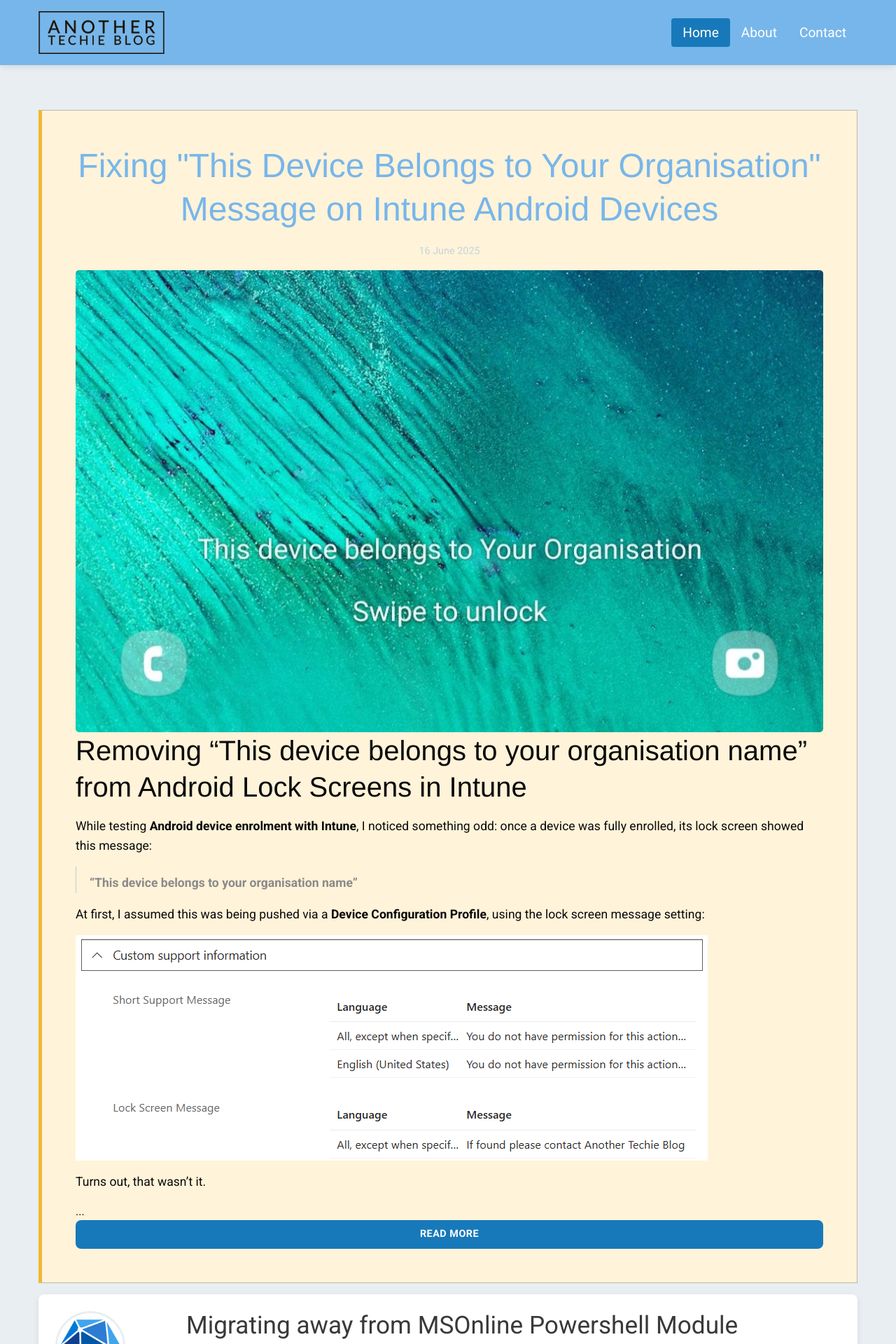
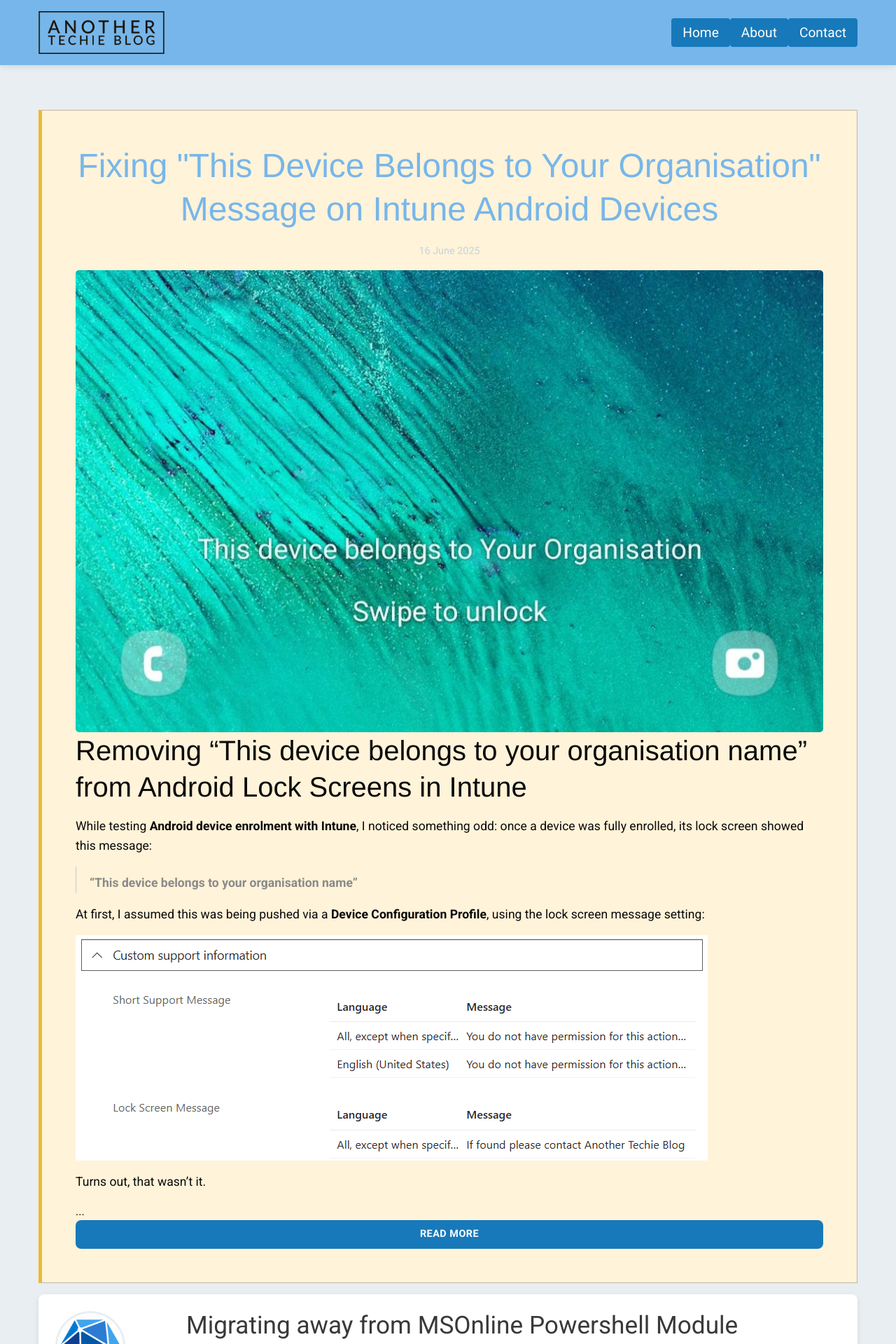
Before and after one commit to mdlister/Another-Techie-Blog, a Jekyll site: the page built from index.html, in a window 1280 px wide. Shown: the top 1920 px of the page at 70% size. Built offline with Jekyll 4.4.1, drawn with Linux system fonts in a browser that asks for light colours; the list of posts is cut into pages by our own code; comment, search, counter and statistics services are not loaded.

Commit message:
fixing nav active css

```diff
--- a/_includes/header.html
+++ b/_includes/header.html
@@ -26,7 +26,7 @@
             <ul class="dropdown menu align-right" data-dropdown-menu>
               {% if site.data.navigation %}
                 {% for item in site.data.navigation %}
-                  <li{% if page.url == item.link %} class="active"{% endif %}>
+                <li{% if page.url | remove: '/' == item.link | remove: '/' %} class="active"{% endif %}>
                     <a href="{{ item.link | default: '#' }}" {% if item.subpages %}aria-haspopup="true"{% endif %}>
                       {{ item.name | default: 'Unnamed Item' }}
                     </a>
```
